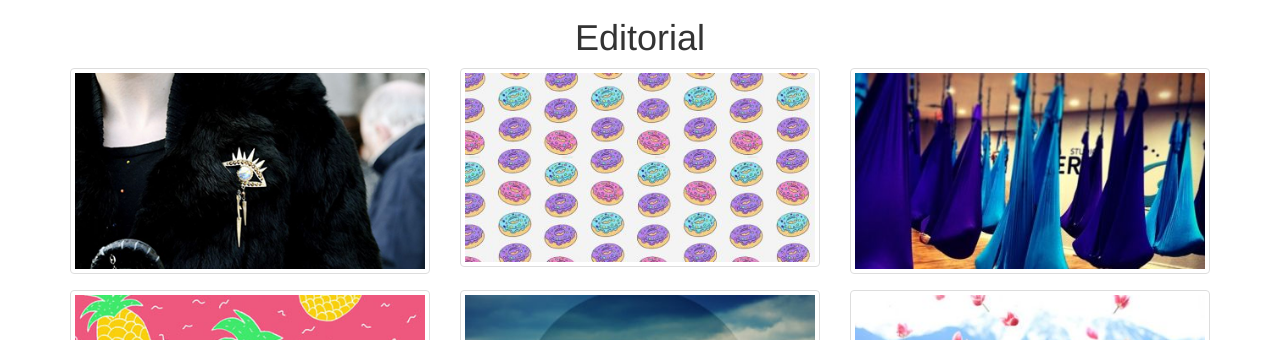
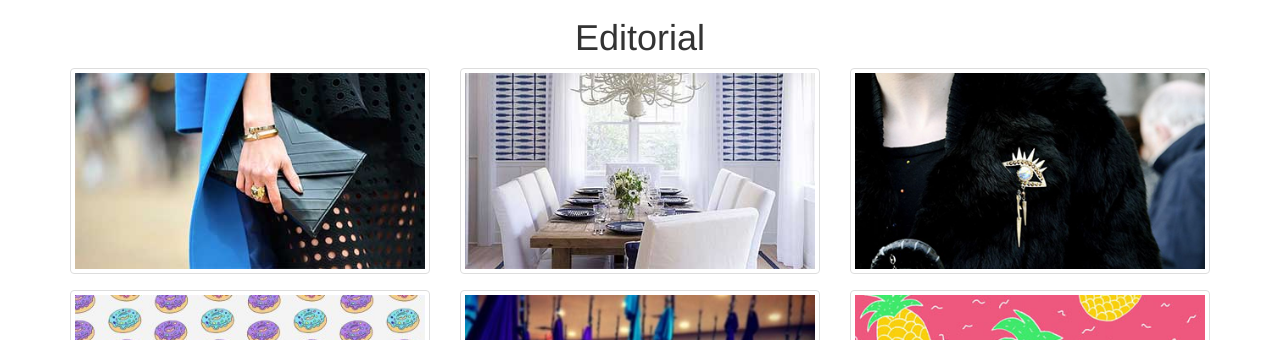
Before and after one commit to bestrada/rainemedeiros, a plain HTML site: page index.html in a window 1280 px wide. Shown: the part 770-1110 px from the top of the page. Drawn offline with nearby package versions, Linux system fonts and the light colour scheme.

Commit message:
add two more articles to editorial

```diff
--- a/index.html
+++ b/index.html
@@ -37,6 +37,30 @@
     <div class="container">
       <h1 class="text-center">Editorial</h1>
       <div class="row">
+        <div class="col-sm-6 col-md-4">
+          <div class="carousel">
+            <div class="carousel-inner">
+              <div class="item active">
+                <a href="https://www.onekingslane.com/live-love-home/cocktail-rings/" target="_blank"><img src="./img/cocktail-rings.jpg" alt="cocktail-rings" class="img-thumbnail"></a>
+                <div class="carousel-caption">
+                  <h3><a href="https://www.onekingslane.com/live-love-home/cocktail-rings/" target="_blank">The eye-catching accessory you need to be fall-party ready</a></h3>
+                </div>
+              </div>
+            </div>
+          </div>
+        </div>
+        <div class="col-sm-6 col-md-4">
+          <div class="carousel">
+            <div class="carousel-inner">
+              <div class="item active">
+                <a href="https://www.onekingslane.com/live-love-home/blue-and-white-instagram/" target="_blank"><img src="./img/blue-white-snaps.jpg" alt="snaps" class="img-thumbnail"></a>
+                <div class="carousel-caption">
+                  <h3><a href="https://www.onekingslane.com/live-love-home/blue-and-white-instagram/" target="_blank">6 Snaps (from you!) featuring our favorite color combo</a></h3>
+                </div>
+              </div>
+            </div>
+          </div>
+        </div>
         <div class="col-sm-6 col-md-4">
           <div class="carousel">
             <div class="carousel-inner">
```
Also changed, not shown: img/blue-white-snaps.jpg (added), img/cocktail-rings.jpg (added).
